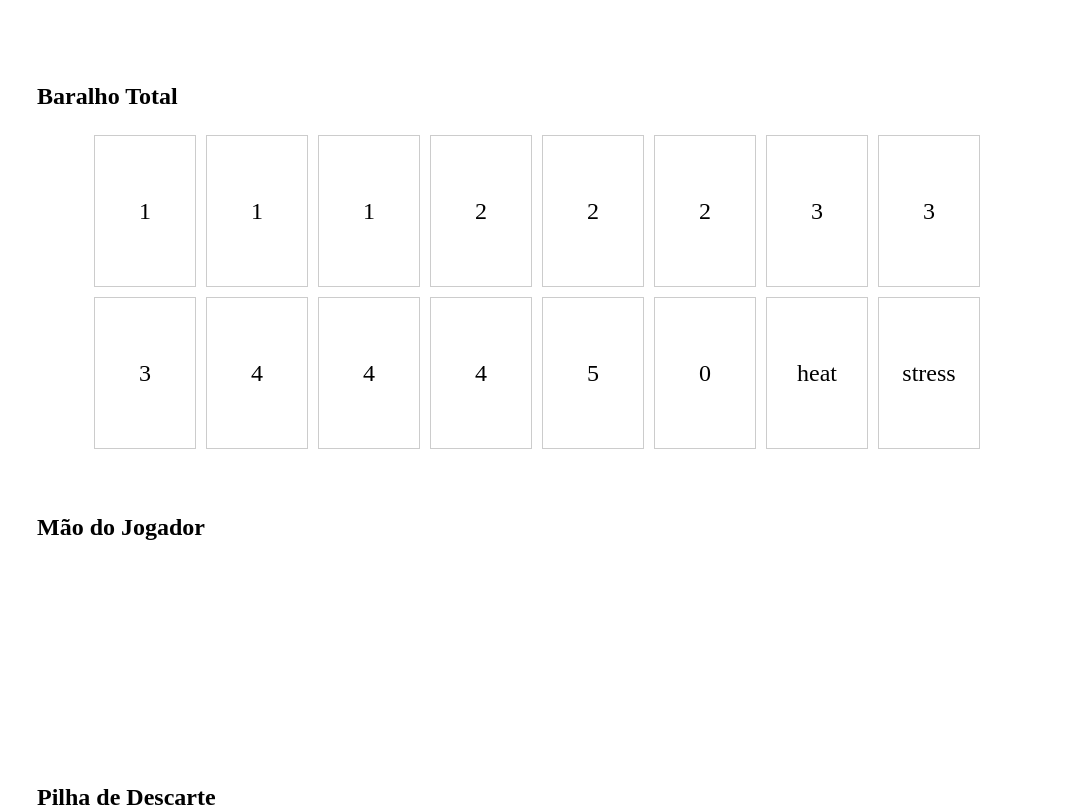
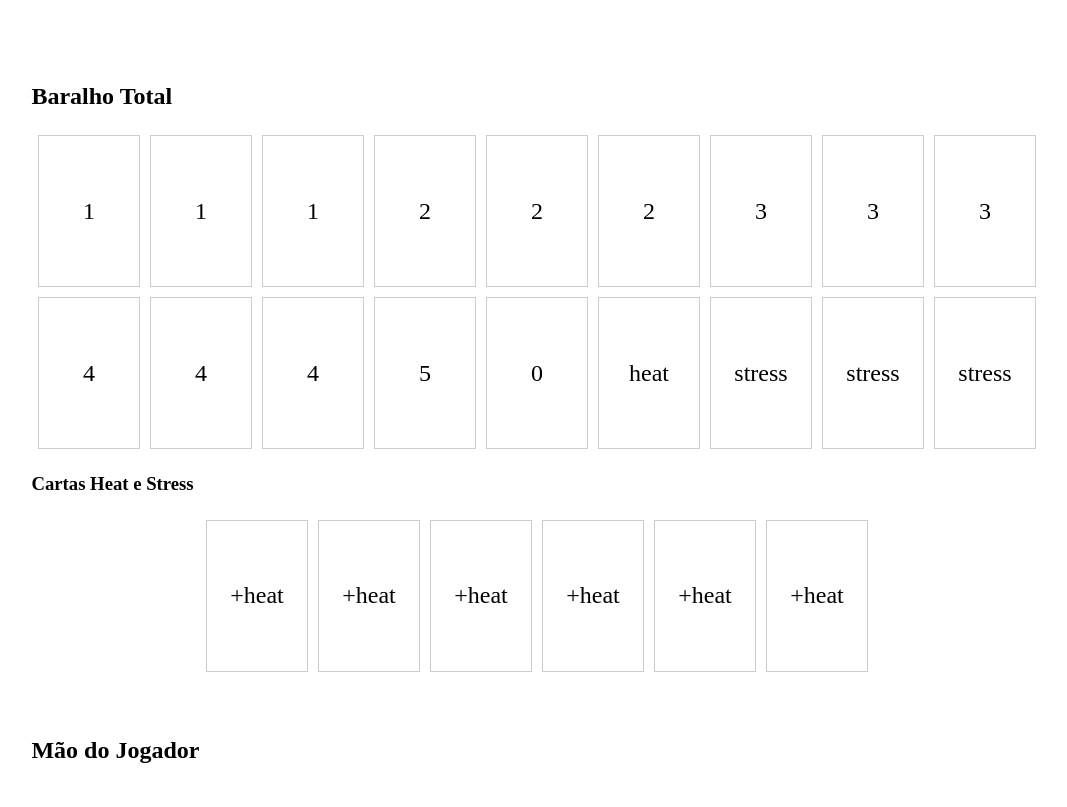
Before and after one commit to RyukioMiyamoto/heat-deck-tracker, a Vue app: page / in a window 1280 px wide. Shown: the top 807 px of the page, without its empty margins (103-1170 px from the left). Built offline with nearby package versions, Linux system fonts and the light colour scheme.

Commit message:
ft/implementa a adição de cartas heat para a pilha de descarte

```diff
--- a/src/App.vue
+++ b/src/App.vue
@@ -1,7 +1,7 @@
 <template>
   <div id="app">
     <div class="game-area">
-      <DeckPile :deck="cardsDeck" @move-to-hand="moveCardToHand" />
+      <DeckPile :deck="cardsDeck" @move-to-hand="moveCardToHand" @add-heat="addHeatCard" :extraHeat="extraHeatCards"/>
       <PlayerHand :playerHand="playerHand" @move-to-discard="moveToDiscardPile"/>
       <DiscardPile :discardPile="discardPile" />
     </div>
@@ -38,10 +38,20 @@ export default {
         { id: 13, value: 5 },
         { id: 14, value: 0 },
         { id: 15, value: 'heat' },
-        { id: 16, value: 'stress' }
+        { id: 16, value: 'stress' },
+        { id: 17, value: 'stress' },
+        { id: 18, value: 'stress' }
       ],
       playerHand: [],
-      discardPile: []
+      discardPile: [],
+      extraHeatCards: [
+        { id: 19, value: 'heat' },
+        { id: 20, value: 'heat' },
+        { id: 21, value: 'heat' },
+        { id: 22, value: 'heat' },
+        { id: 23, value: 'heat' },
+        { id: 24, value: 'heat' },
+      ]
     };
   },
 
@@ -64,7 +74,15 @@ export default {
         const [movedCard] = this.playerHand.splice(index, 1);
         this.discardPile.push(movedCard);
       }
-    }
+    },
+
+    addHeatCard(card) {
+      const index = this.extraHeatCards.findIndex(c => c.id === card.id);
+      if (index !== -1) {
+        const [movedCard] = this.extraHeatCards.splice(index, 1);
+        this.discardPile.push(movedCard);
+      }
+    },
   }
 
 };
@@ -76,7 +94,7 @@ export default {
   display: flex;
   flex-direction: column;
   justify-content: center;
-  width: 1000px;
+  width: 80%;
   margin: 5% auto;
 }
 
--- a/src/components/DeckPile.vue
+++ b/src/components/DeckPile.vue
@@ -1,4 +1,3 @@
-<!-- DeckPile.vue -->
 <template>
   <div class="deck-pile">
     <h2>Baralho Total</h2>
@@ -10,6 +9,18 @@
         class="card"
       >
         <CardItem :value="card.value" />
+      </div>
+    </div>
+
+    <h3>Cartas Heat e Stress</h3>
+    <div class="heat-cards">
+      <div
+        v-for="card in extraHeat"
+        :key="card.id"
+        @click="addHeatCard(card)"
+        class="card heat-card"
+      >
+        <CardItem value="+heat" />
       </div>
     </div>
   </div>
@@ -26,11 +37,19 @@ export default {
     deck: {
       type: Array,
       required: true
+    },
+    extraHeat: {
+      type: Array,
+      required: true
     }
   },
+
   methods: {
     moveToPlayerHand(card) {
       this.$emit('move-to-hand', card);
+    },
+    addHeatCard(card) {
+      this.$emit('add-heat', card);
     }
   }
 };
@@ -40,12 +59,18 @@ export default {
 .deck-pile {
   margin-bottom: 20px;
 }
+
 .cards {
   display: flex;
   flex-wrap: wrap;
   justify-content: center;
 }
-.card {
-  cursor: pointer;
+
+.heat-cards {
+  margin-top: 20px;
+  display: flex;
+  justify-content: center;
+  flex-wrap: wrap;
 }
+
 </style>
--- a/src/components/DiscardPile.vue
+++ b/src/components/DiscardPile.vue
@@ -29,6 +29,7 @@ export default {
 .discard-pile {
   margin-top: 20px;
 }
+
 .cards {
   display: flex;
   justify-content: center;
```
